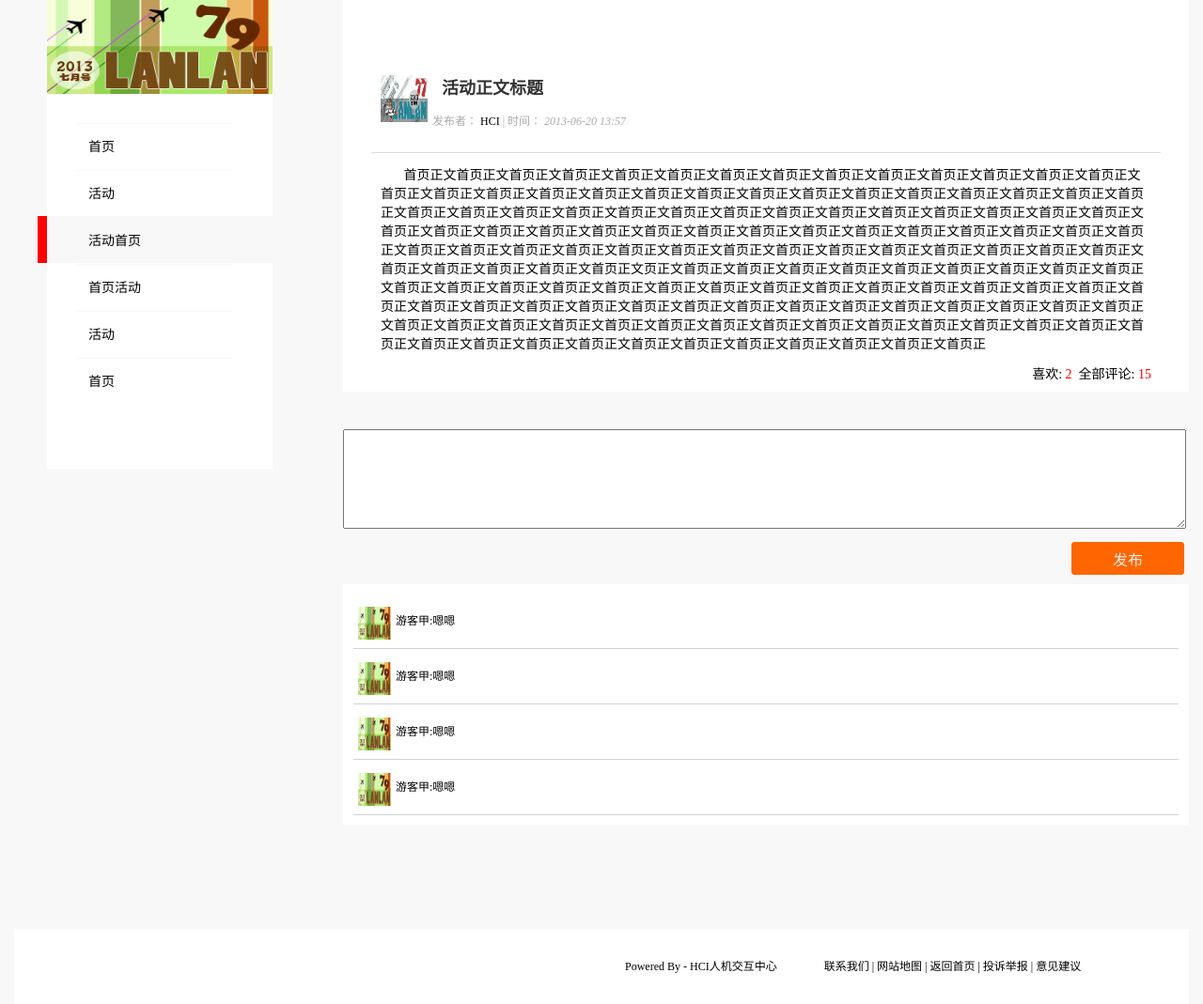
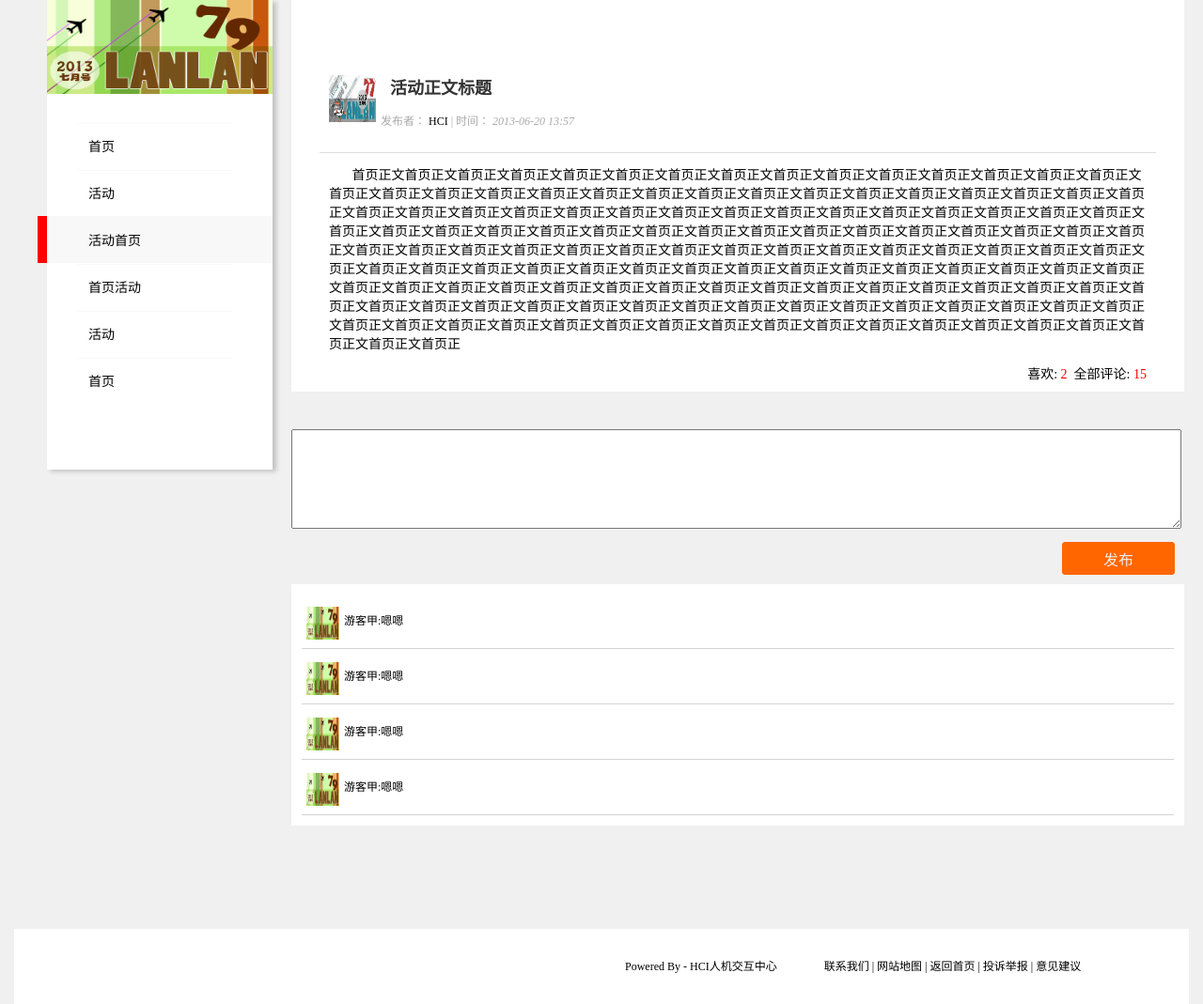
Before and after one commit to HCI-webdesigner/HCI-MSGsystem, a PHP site: page /page2.html in a window 1280 px wide. Shown: the whole page at 94% size. Run offline with PHP 8.4, Linux system fonts and the light colour scheme.

Commit message:
modify global.css info.css & issue.css

```diff
--- a/frontpages/style/global.css
+++ b/frontpages/style/global.css
@@ -1,6 +1,7 @@
-body {font-size: 12px; margin: 0 0; font-family: "微软雅黑";background-color: rgb(248,248,248);}
+body {font-size: 12px; margin: 0 auto; font-family: "微软雅黑";background-color: rgb(240,240,240);}
 div {margin: 0 auto;} ul,li {list-style: none; margin: 0; padding: 0;}
 dl,dt,dd {margin: 0;padding: 0;}
+img {border: 0px;}
 a {color: black;}
 a:link {text-decoration: none;}
 a:visited {text-decoration: none;}
@@ -8,10 +9,9 @@ a:active {text-decoration: none;}
 a:hover {text-decoration: none;}
 
 
-
 #mainBox{
-	width: 900px;
-	padding: 0 0 100px 350px;  /*padding-top的值由每个页面决定*/
+	width: 950px;
+	padding: 0 0 100px 290px;
 	overflow: hidden;
 }
 #nav{
@@ -20,6 +20,10 @@ a:hover {text-decoration: none;}
 	position: fixed;
 	margin-left: 50px;
 	background-color: rgb(255,255,255);
+	z-index: 15;
+	box-shadow: 4px 2px 5px rgba(0,0,0,.2);
+	-moz-box-shadow: 4px 2px 5px rgba(0,0,0,.2);
+	-webkit-box-shadow: 4px 2px 5px rgba(0,0,0,.2);
 }
 .menu{
 	width: 100%;
--- a/frontpages/style/info.css
+++ b/frontpages/style/info.css
@@ -1,8 +1,3 @@
-#container{
-	width: 900px;
-	margin-left: 0;
-
-}
 #content {
 	padding: 30px;
 	position: relative;
@@ -107,9 +102,10 @@
 	padding-top: 40px;
 }
 .btn-submit {
+	float: right;
 	width: 120px;
 	height: 35px;
-	margin: 10px 0px 0px 775px;
+	margin: 10px;
 	font-size: 16px;
 	color: #eeeeee;
 	background-color: #ff6600;
@@ -118,6 +114,9 @@
 	-webkit-border-radius: 3px;
 	-moz-border-radius: 3px;
 	cursor: pointer;
+}
+.btn-submit:hover {
+	background-color: #ff4400;
 }
 #comments {
 	color: rgb(170, 170, 170);
@@ -142,11 +141,11 @@
 	margin: 10px 0;
 	padding: 10px;
 	background-color: #fff;
+	clear: both;
 }
 .commentboard p{
 	margin: 10px;
 }
-
 .comment_list {
 	padding: 18px 0;
 	margin: 1px ;
--- a/frontpages/style/issue.css
+++ b/frontpages/style/issue.css
@@ -16,7 +16,7 @@
 	padding: 0 5px;
 }
 .issue-title {
-	width: 795px;
+	width: 875px;
 	height: 25px;
 	padding-left: 6px;
 	border: 1px solid #ccc;
```
